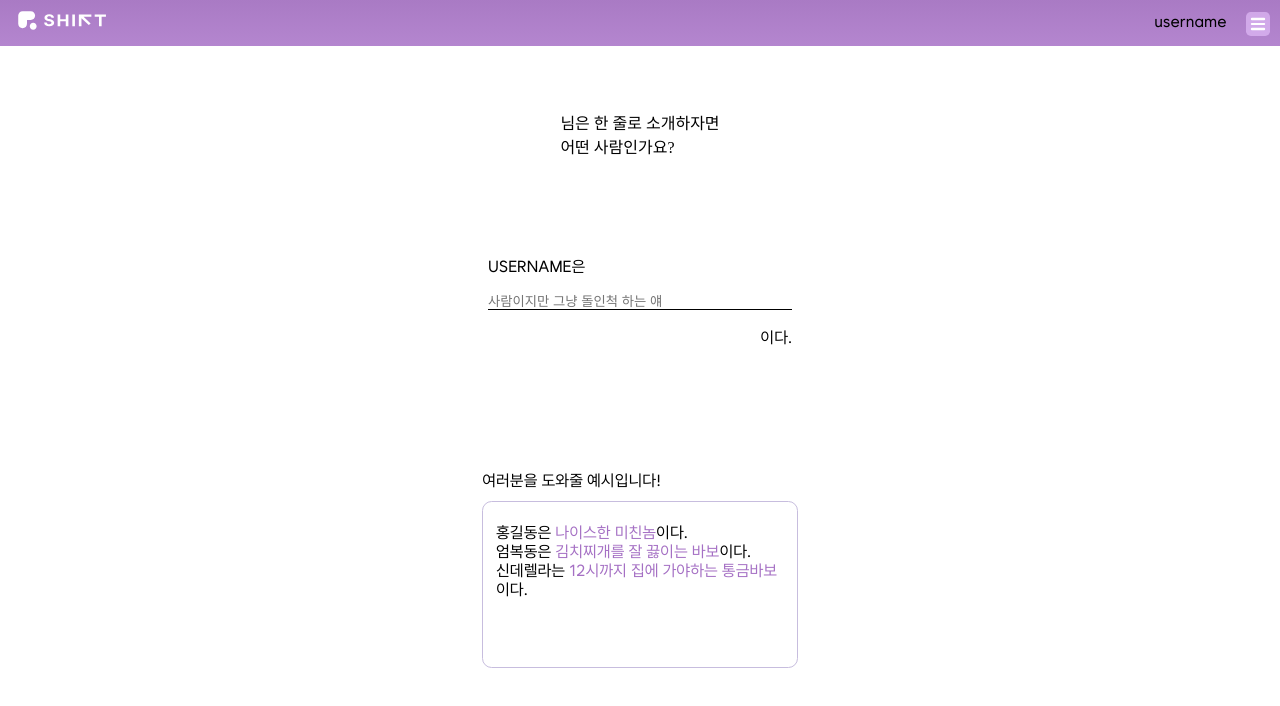
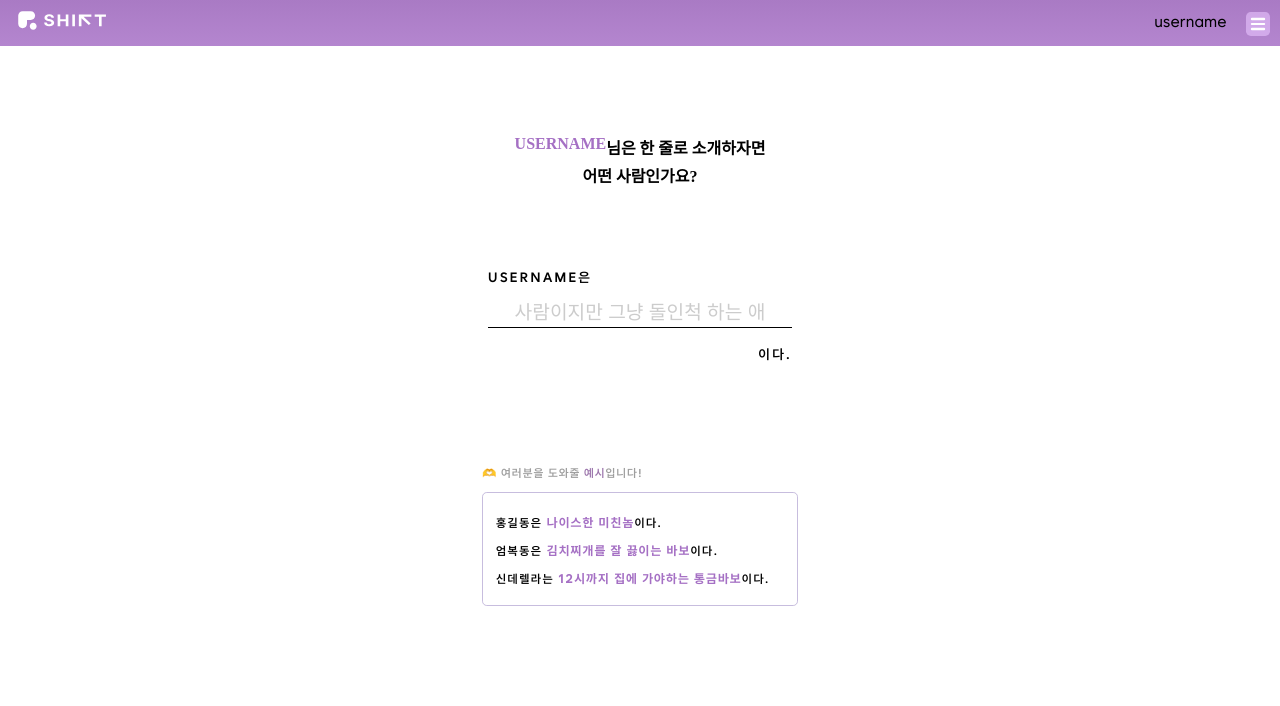
Before and after one commit to HEBA-Hanyang-Univ/shift, a React (Create React App) app in the folder react/: page /oneLineDescription in a window 1280 px wide. Shown: the top 706 px of the page. Built offline with nearby package versions, Linux system fonts and the light colour scheme.

Commit message:
FE - modified some styles in OneLineDescription page

```diff
--- a/react/src/assets/styles/LinkReceiver/OneLineDescription.scss
+++ b/react/src/assets/styles/LinkReceiver/OneLineDescription.scss
@@ -1,43 +1,74 @@
 .odWrapper {
   height: 100%;
   display: grid;
-  margin-top: 4rem;
+  margin-top: 3rem;
   margin-bottom: 2rem;
   grid-template-rows: 20% 30% 30%;
   gap: 1rem;
 
   .odTitleWrapper {
     display: flex;
+    flex-direction: column;
     justify-content: center;
     padding-left: 2rem;
     padding-right: 2rem;
 
-    span {
-      height: fit-content;
+    .odTitleTop {
+      display: flex;
+      justify-content: center;
+      margin-bottom: -0.9rem;
+    }
+
+    .odTitlePurple {
+      text-transform: uppercase;
+      color: #A570C4;
+      font-size: 1rem;
+      font-weight: 800;
+    }
+
+    .odTitleBlack {
+      color: #000;
+      font-size: 1rem;
+      font-weight: 800;
       text-align: center;
-      display: inline;
     }
   }
 
   .odInputWrapper {
     width: 19rem;
-    margin: 0 auto;
+    margin: 1.5rem auto 0;
     display: flex;
     flex-direction: column;
 
     .odInputTop {
       display: flex;
       justify-content: flex-start;
+      text-transform: uppercase;
+      font-size: 0.843rem;
+      font-weight: 600;
+      color: #000;
+      letter-spacing: 0.14rem;
     }
 
     .odInputMiddle{
+      height: 1.5rem;
       border: none;
-      border-bottom: 1px solid #000 !important;
+      border-bottom: 0.5px solid #000 !important;
+
+      &::placeholder {
+        color: #CCC;
+        font-size: 1.2rem;
+        font-weight: 550;
+        text-align: center;
+      }
     }
 
     .odInputBottom {
       display: flex;
       justify-content: flex-end;
+      font-size: 0.843rem;
+      font-weight: 600;
+      letter-spacing: 0.14rem;
     }
   }
 
@@ -48,23 +79,39 @@
 
     .odExTitle {
       margin-bottom: 0.7rem;
+
+      span {
+        color: #9E9E9E;
+        font-size: 0.71rem;
+        font-weight: 600;
+        letter-spacing: 0.06rem;
+      }
     }
 
     .odExBox {
       display: flex;
       flex-direction: column;
-      padding: 1.3rem 0.8rem;
+      padding: 1rem 0.8rem 0;
       width: 18rem;
-      height: 9rem;
+      height: 6rem;
       border: 1px solid #C7BDDE;
-      border-radius: 0.6rem;
+      border-radius: 0.3rem;
 
       .odSpanBlack {
         color: #000;
+        font-size: 0.735rem;
+        font-weight: 600;
+        letter-spacing: 0.09rem;
+        line-height: 220%;
+        text-align: left;
       }
 
       .odSpanPurple {
         color: #A570C4;
+        font-size: 0.7835rem;
+        font-weight: 700;
+        letter-spacing: 0.07rem;
+        line-height: 220%;
       }
     }
   }
--- a/react/src/pages/LinkReceiver/OneLineDescription.js
+++ b/react/src/pages/LinkReceiver/OneLineDescription.js
@@ -1,6 +1,7 @@
 import React from "react";
 import "../../assets/styles/LinkReceiver/OneLineDescription.scss";
 import "../../assets/styles/common.scss";
+import { GuestFooter } from "../../components/Footer/GuestFooter";
 
 // TODO : username 받아오기
 export const OneLineDescription = ({username}) => {
@@ -9,20 +10,26 @@ export const OneLineDescription = ({username}) => {
     <div id="Container">
       <div className="odWrapper">
          <div className="odTitleWrapper">
-            <div className="odTitlePurple">{username}</div>
-            <div className="odTitleBlack">님은 한 줄로 소개하자면<br/>어떤 사람인가요?</div>
+            <div className="odTitleTop">
+               <div className="odTitlePurple">username</div>
+               <div className="odTitleBlack">님은 한 줄로 소개하자면</div>
+            </div>
+            <br/>
+            <div className="odTitleBlack">어떤 사람인가요?</div>
          </div>
          <div className="odInputWrapper">
             <span className="odInputTop">USERNAME은</span>
             <br/>
             {/* TODO : 사용자 입력값 처리 */}
-            <input className="odInputMiddle" placeholder="사람이지만 그냥 돌인척 하는 얘"/>
+            <input className="odInputMiddle" placeholder="사람이지만 그냥 돌인척 하는 애"/>
             <br/>
             <span className="odInputBottom">이다.</span>
          </div>
          <div className="odExWrapper">
             <div className="odExTitle">
-               <span>여러분을 도와줄 예시입니다!</span>
+               <span>🫶 여러분을 도와줄 </span>
+               <span style={{color: '#9C76AC'}}>예시</span>
+               <span>입니다!</span>
             </div>
             <div className="odExBox">
                <div className="odEx1">
@@ -43,6 +50,7 @@ export const OneLineDescription = ({username}) => {
             </div>
          </div>
       </div>
+      <GuestFooter />
     </div>
    )
 };
```
